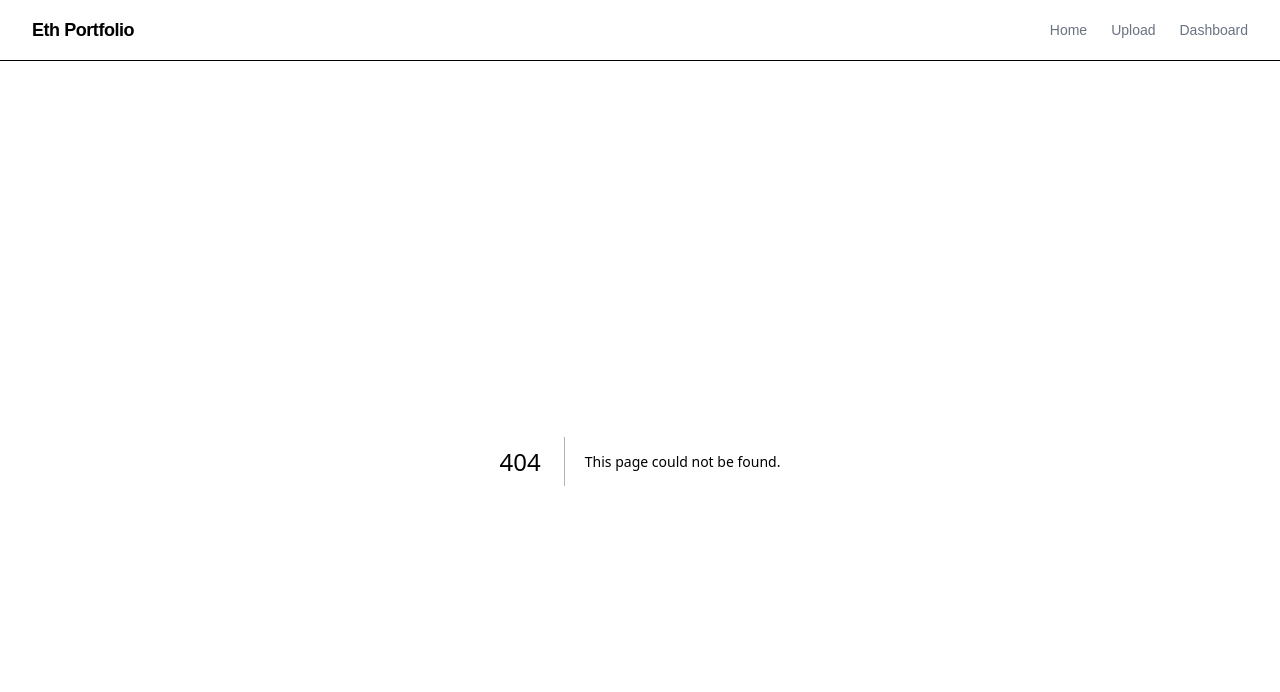
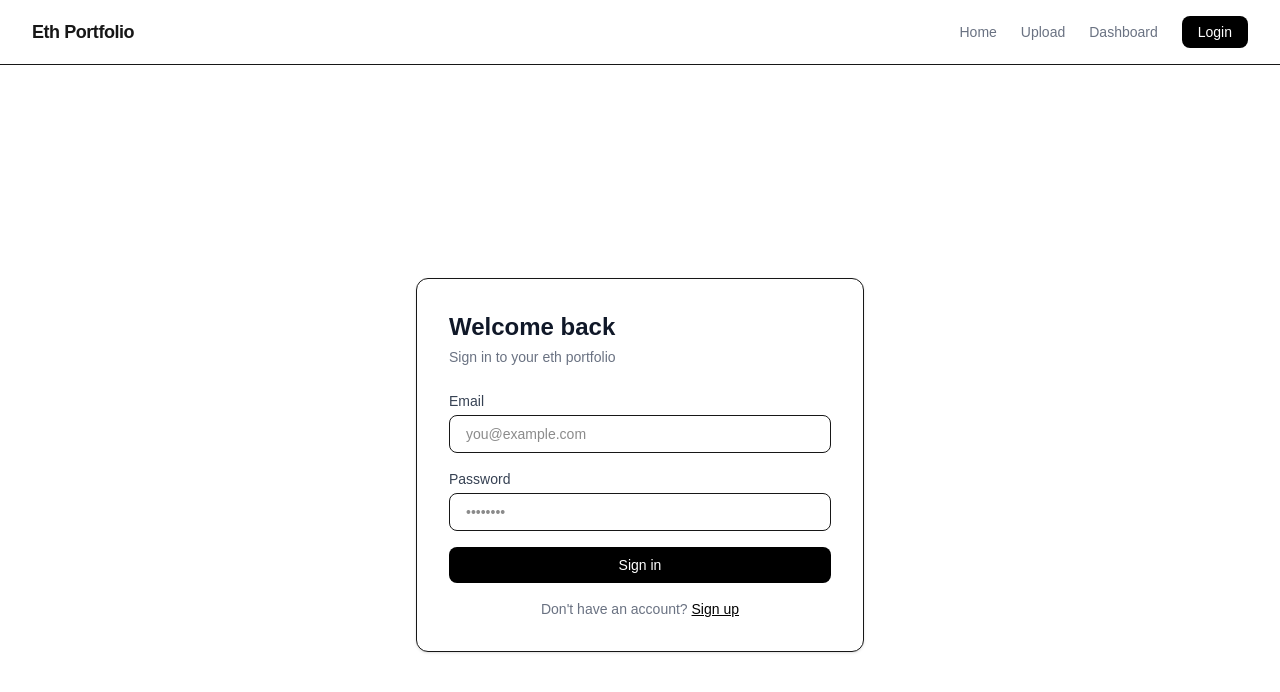
Before and after one commit to shadhhamzaa/eth-portfolio, a Next.js app: page /login in a window 1280 px wide. Before the commit this address had no page. Shown: the top 692 px of the page. Built offline with nearby package versions, Linux system fonts and the light colour scheme; no server answers.

Commit message:
added Supabase auth - login, user-specific portfolios

```diff
--- a/package.json
+++ b/package.json
@@ -9,6 +9,7 @@
     "lint": "eslint"
   },
   "dependencies": {
+    "@supabase/ssr": "^0.10.0",
     "@supabase/supabase-js": "^2.101.1",
     "next": "16.2.2",
     "react": "19.2.4",
--- /dev/null
+++ b/src/app/login/page.tsx
@@ -0,0 +1,106 @@
+/*
+MOD011   -   Supabase Auth  - Login and signup page — handles both new and existing users. Uses Supabase Auth with email and password.
+
+*/
+
+'use client'
+
+import { useState } from 'react'
+import { useRouter } from 'next/navigation'
+import { createSupabaseBrowser } from '@/lib/supabase-browser'
+
+export default function LoginPage() {
+  const router = useRouter()
+  const supabase = createSupabaseBrowser()
+
+  const [email, setEmail] = useState('')
+  const [password, setPassword] = useState('')
+  const [isSignUp, setIsSignUp] = useState(false)
+  const [error, setError] = useState('')
+  const [loading, setLoading] = useState(false)
+
+  const handleSubmit = async () => {
+    setLoading(true)
+    setError('')
+
+    if (isSignUp) {
+      const { error } = await supabase.auth.signUp({ email, password })
+      if (error) {
+        setError(error.message)
+      } else {
+        setError('Check your email to confirm your account!')
+      }
+    } else {
+      const { error } = await supabase.auth.signInWithPassword({ email, password })
+      if (error) {
+        setError(error.message)
+      } else {
+        router.push('/dashboard')
+        router.refresh()
+      }
+    }
+
+    setLoading(false)
+  }
+
+  return (
+    <main className="min-h-screen flex items-center justify-center px-4">
+      <div className="bg-white border rounded-xl shadow-sm p-8 w-full max-w-md">
+        <h1 className="text-2xl font-bold text-gray-900 mb-1">
+          {isSignUp ? 'Create account' : 'Welcome back'}
+        </h1>
+        <p className="text-sm text-gray-500 mb-6">
+          {isSignUp ? 'Sign up to track your halal portfolio' : 'Sign in to your eth portfolio'}
+        </p>
+
+        <div className="space-y-4">
+          <div>
+            <label className="block text-sm font-medium text-gray-700 mb-1">Email</label>
+            <input
+              type="email"
+              value={email}
+              onChange={e => setEmail(e.target.value)}
+              className="w-full border rounded-lg px-4 py-2 text-sm focus:outline-none focus:ring-2 focus:ring-black"
+              placeholder="you@example.com"
+            />
+          </div>
+
+          <div>
+            <label className="block text-sm font-medium text-gray-700 mb-1">Password</label>
+            <input
+              type="password"
+              value={password}
+              onChange={e => setPassword(e.target.value)}
+              className="w-full border rounded-lg px-4 py-2 text-sm focus:outline-none focus:ring-2 focus:ring-black"
+              placeholder="••••••••"
+            />
+          </div>
+
+          {error && (
+            <p className={`text-sm ${error.includes('Check') ? 'text-green-600' : 'text-red-500'}`}>
+              {error}
+            </p>
+          )}
+
+          <button
+            onClick={handleSubmit}
+            disabled={loading}
+            className="w-full bg-black text-white py-2 rounded-lg text-sm font-medium hover:bg-gray-800 disabled:opacity-50"
+          >
+            {loading ? 'Please wait...' : isSignUp ? 'Create account' : 'Sign in'}
+          </button>
+
+          <p className="text-center text-sm text-gray-500">
+            {isSignUp ? 'Already have an account?' : "Don't have an account?"}{' '}
+            <button
+              onClick={() => setIsSignUp(!isSignUp)}
+              className="text-black font-medium underline"
+            >
+              {isSignUp ? 'Sign in' : 'Sign up'}
+            </button>
+          </p>
+        </div>
+      </div>
+    </main>
+  )
+}
--- a/src/components/CSVUpload.tsx
+++ b/src/components/CSVUpload.tsx
@@ -2,30 +2,44 @@
 MOD001 - FILE UPLOAD  Component to Browse, Pick and Save the file in memory and then read the file
 MOD002 - SUPABASE INTEGRATION -   Bringing in portfolio rows to integrate with supabase
 MOD010 - TRADING212 CSV CONSIDERATION - Upgrading for Trading212 CSVs.
+MOD011 - SUPABASE AUTH
 
 
-
+// ADDED: get supabase browser client to fetch current user
+const supabase = createSupabaseBrowser()
 */
 'use client'                                                                 //Run this code in the browser and not on the server
 
 import { useState } from 'react'
-import { supabase, PortfolioRow } from '@/lib/supabase'
+//import { supabase, PortfolioRow } from '@/lib/supabase'
+import { createSupabaseBrowser } from '@/lib/supabase-browser'            //MOD011 - SUPABASE AUTH
+import type { PortfolioRow } from '@/lib/supabase'
+
+
 
 //MOD001 Start
 export default function CSVUpload() {
+
+  const supabase = createSupabaseBrowser()
+  /*
   const [file, setFile] = useState<File | null>(null)                       //The file here stores uploaded file   Use state - Data
   const [preview, setPreview] = useState<string[][]>([])                    //The preview here stores data inside file (stock csv)
+  */
 
+  // MOD011 - SUPABASE AUTH  Changing the code as now Auth is in place.
+  const [preview, setPreview] = useState<string[][]>([])
+  const [parsed, setParsed] = useState<PortfolioRow[]>([])
+  const [status, setStatus] = useState<'idle' | 'saving' | 'saved' | 'error'>('idle')
 
     // MOD002    parsed state — stores cleaned portfolio rows ready to send to Supabase
-  const [parsed, setParsed] = useState<PortfolioRow[]>([])
+  //const [parsed, setParsed] = useState<PortfolioRow[]>([])
 
   // MOD002     status state — tracks save progress to show feedback to the user
-  const [status, setStatus] = useState<'idle' | 'saving' | 'saved' | 'error'>('idle')
+  //const [status, setStatus] = useState<'idle' | 'saving' | 'saved' | 'error'>('idle')
 
   // CSV creating duplicates from multiple uploads, so clearning database everytime a new upload goes in
   const [clearStatus, setClearStatus] = useState<'idle' | 'clearing' | 'cleared'>('idle')
-
+/*
   const handleFileChange = async (e: React.ChangeEvent<HTMLInputElement>) => {    //runs when user selects a file
     const selected = e.target.files?.[0]                                    //Get the file the user picked
     if (!selected) return
@@ -34,7 +48,20 @@ export default function CSVUpload() {
     setFile(selected)                                                       //Save the file in memory
     parseCSV(selected)                                                      // read file
   }
+*/
 
+// MOD011 : only delete current user's rows, not everyone's
+const handleFileChange = async (e: React.ChangeEvent<HTMLInputElement>) => {
+  const selected = e.target.files?.[0]
+  if (!selected) return
+
+  const { data: { user } } = await supabase.auth.getUser()
+  if (user) {
+    await supabase.from('portfolios').delete().eq('user_id', user.id)
+  }
+
+  parseCSV(selected)
+}
   const parseCSV = (file: File) => {
     const reader = new FileReader()                                     //built-in browser tool: Open and read file
     reader.onload = (e) => {                                            //runs after file is read
@@ -121,8 +148,20 @@ export default function CSVUpload() {
     if (parsed.length === 0) return
     setStatus('saving')
 
-    const { error } = await supabase.from('portfolios').insert(parsed)
+  // Get current logged in user
+  const { data: { user } } = await supabase.auth.getUser()
+  if (!user) {
+    setStatus('error')
+    return
+  }
+    // Attach user_id to every row
+  const rowsWithUser = parsed.map(row => ({
+    ...row,
+    user_id: user.id,
+  }))
 
+
+  const { error } = await supabase.from('portfolios').insert(rowsWithUser)
   if (error) {
     console.error(error)
     setStatus('error')
--- a/src/components/Dashboard.tsx
+++ b/src/components/Dashboard.tsx
@@ -6,7 +6,8 @@ MOD006      Dashboard UI - Fetches portfolio holdings from Supabase, runs compli
 'use client'
 
 import { useEffect, useState } from 'react'
-import { supabase, PortfolioRow } from '@/lib/supabase'
+import { createSupabaseBrowser } from '@/lib/supabase-browser'
+import type { PortfolioRow } from '@/lib/supabase'
 
 type StockWithCompliance = PortfolioRow & {
   complianceStatus: 'halal' | 'doubtful' | 'haram' | 'loading' | 'error'
@@ -27,6 +28,7 @@ const statusStyles = {
 }
 
 export default function Dashboard() {
+  const supabase = createSupabaseBrowser()
   const [holdings, setHoldings] = useState<StockWithCompliance[]>([])
   const [loading, setLoading] = useState(true)
 
@@ -35,8 +37,15 @@ export default function Dashboard() {
   }, [])
 
   const loadHoldings = async () => {
-    // Step 1 — fetch all rows from Supabase portfolios table
-    const { data, error } = await supabase.from('portfolios').select('*')
+    // ADDED: get current user and filter holdings by their user_id
+    const { data: { user } } = await supabase.auth.getUser()
+    if (!user) return setLoading(false)
+
+    const { data, error } = await supabase
+      .from('portfolios')
+      .select('*')
+      .eq('user_id', user.id)
+
     if (error || !data) return setLoading(false)
 
     // Step 2 — set holdings with loading status while we fetch compliance
--- a/src/components/Navbar.tsx
+++ b/src/components/Navbar.tsx
@@ -1,28 +1,55 @@
 /*
 MOD008      Portfolio value - Calculate total portfolio value and Simple navigation bar shown on every page — links between home, upload and dashboard.
+MOD011   -   Supabase Auth  - added auth state — shows login or logout button based on session
+
 
 
 */
 'use client'
 
 import Link from 'next/link'
-import { usePathname } from 'next/navigation'
+import { usePathname, useRouter } from 'next/navigation'                 //useRouter MOD011   -   Supabase Auth
+import { useEffect, useState } from 'react'                             //MOD011   -   Supabase Auth
+import { createSupabaseBrowser } from '@/lib/supabase-browser'          //MOD011   -   Supabase Auth
 
 export default function Navbar() {
   const pathname = usePathname()
+  const router = useRouter()
+  const supabase = createSupabaseBrowser()
+  const [userEmail, setUserEmail] = useState<string | null>(null)
+
+  // ADDED: check if user is logged in on mount
+  useEffect(() => {
+    const getUser = async () => {
+      const { data: { user } } = await supabase.auth.getUser()
+      setUserEmail(user?.email || null)
+    }
+    getUser()
+
+    // ADDED: listen for auth changes so navbar updates instantly on login/logout
+    const { data: { subscription } } = supabase.auth.onAuthStateChange((_event, session) => {
+      setUserEmail(session?.user?.email || null)
+    })
+
+    return () => subscription.unsubscribe()
+  }, [])
+
+  const handleLogout = async () => {
+    await supabase.auth.signOut()
+    router.push('/')
+    router.refresh()
+  }
 
   const links = [
     { href: '/', label: 'Home' },
     { href: '/upload', label: 'Upload' },
     { href: '/dashboard', label: 'Dashboard' },
   ]
-    return (
+  return (
     <nav className="bg-white border-b px-8 py-4 flex items-center justify-between">
-      {/* Logo / Brand */}
       <span className="font-bold text-lg tracking-tight">Eth Portfolio</span>
 
-      {/* Nav links */}
-      <div className="flex gap-6">
+      <div className="flex items-center gap-6">
         {links.map(link => (
           <Link
             key={link.href}
@@ -36,6 +63,26 @@ export default function Navbar() {
             {link.label}
           </Link>
         ))}
+
+        {/* MOD011: show user email and logout if logged in, login button if not */}
+        {userEmail ? (
+          <div className="flex items-center gap-4">
+            <span className="text-sm text-gray-500">{userEmail}</span>
+            <button
+              onClick={handleLogout}
+              className="text-sm font-medium px-4 py-1.5 border rounded-lg hover:bg-gray-50"
+            >
+              Logout
+            </button>
+          </div>
+        ) : (
+          <Link
+            href="/login"
+            className="text-sm font-medium px-4 py-1.5 bg-black text-white rounded-lg hover:bg-gray-800"
+          >
+            Login
+          </Link>
+        )}
       </div>
     </nav>
   )
--- /dev/null
+++ b/src/lib/supabase-browser.ts
@@ -0,0 +1,20 @@
+/*
+MOD011  -   Browser-side Supabase client using cookies for session management. Used in client components for auth operations like login and logout.
+*/
+
+
+
+import { createBrowserClient } from '@supabase/ssr'
+
+let client: ReturnType<typeof createBrowserClient> | null = null
+
+export function createSupabaseBrowser() {
+  if (client) return client
+
+  client = createBrowserClient(
+    process.env.NEXT_PUBLIC_SUPABASE_URL!,
+    process.env.NEXT_PUBLIC_SUPABASE_ANON_KEY!
+  )
+
+  return client
+}
--- /dev/null
+++ b/src/lib/supabase-server.ts
@@ -0,0 +1,28 @@
+/* MOD011  -   Server-side Supabase client using cookies for session management. Used in server components and API routes to get the current logged in user.
+*/
+
+import { createServerClient } from '@supabase/ssr'
+import { cookies } from 'next/headers'
+
+export async function createSupabaseServer() {
+  const cookieStore = await cookies()
+
+  return createServerClient(
+    process.env.NEXT_PUBLIC_SUPABASE_URL!,
+    process.env.NEXT_PUBLIC_SUPABASE_ANON_KEY!,
+    {
+      cookies: {
+        getAll() {
+          return cookieStore.getAll()
+        },
+        setAll(cookiesToSet) {
+          try {
+            cookiesToSet.forEach(({ name, value, options }) =>
+              cookieStore.set(name, value, options)
+            )
+          } catch {}
+        },
+      },
+    }
+  )
+}
--- /dev/null
+++ b/src/middleware.ts
@@ -0,0 +1,50 @@
+/*
+MOD011   -   Supabase Auth  - Middleware runs on every request before the page loads, redirects unauthenticated users to login page if they try to access
+                               protected routes like /dashboard or /upload
+*/
+
+
+import { createServerClient } from '@supabase/ssr'
+import { NextRequest, NextResponse } from 'next/server'
+
+export async function middleware(request: NextRequest) {
+  const response = NextResponse.next()
+
+  const supabase = createServerClient(
+    process.env.NEXT_PUBLIC_SUPABASE_URL!,
+    process.env.NEXT_PUBLIC_SUPABASE_ANON_KEY!,
+    {
+      cookies: {
+        getAll() {
+          return request.cookies.getAll()
+        },
+        setAll(cookiesToSet) {
+          cookiesToSet.forEach(({ name, value, options }) =>
+            response.cookies.set(name, value, options)
+          )
+        },
+      },
+    }
+  )
+
+  const { data: { user } } = await supabase.auth.getUser()
+
+  // If user is not logged in and tries to access protected routes, redirect to login
+  const protectedRoutes = ['/dashboard', '/upload']
+  const isProtected = protectedRoutes.some(route => request.nextUrl.pathname.startsWith(route))
+
+  if (!user && isProtected) {
+    return NextResponse.redirect(new URL('/login', request.url))
+  }
+
+  // If user is already logged in and visits login page, redirect to dashboard
+  if (user && request.nextUrl.pathname === '/login') {
+    return NextResponse.redirect(new URL('/dashboard', request.url))
+  }
+
+  return response
+}
+
+export const config = {
+  matcher: ['/dashboard', '/upload', '/login']
+}
```
Also changed, not shown: 1 other file (tests, documents, lock files or other folders). Lines whose indentation alone changed are shown as unchanged.
